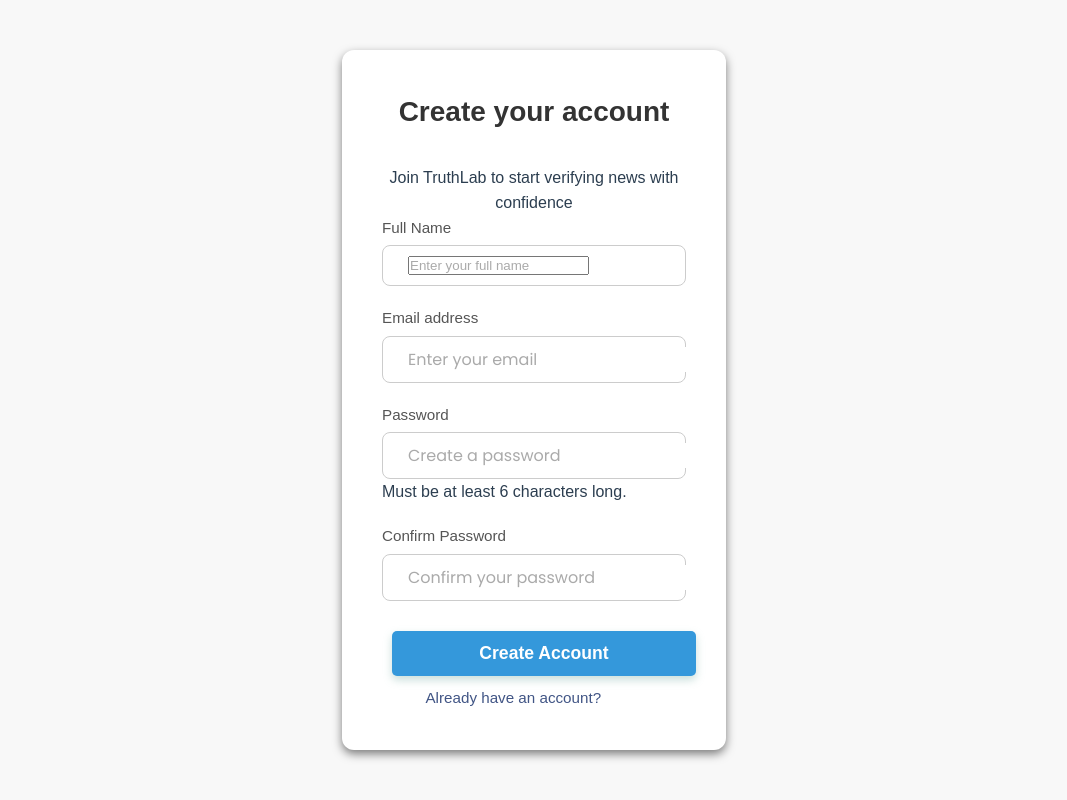
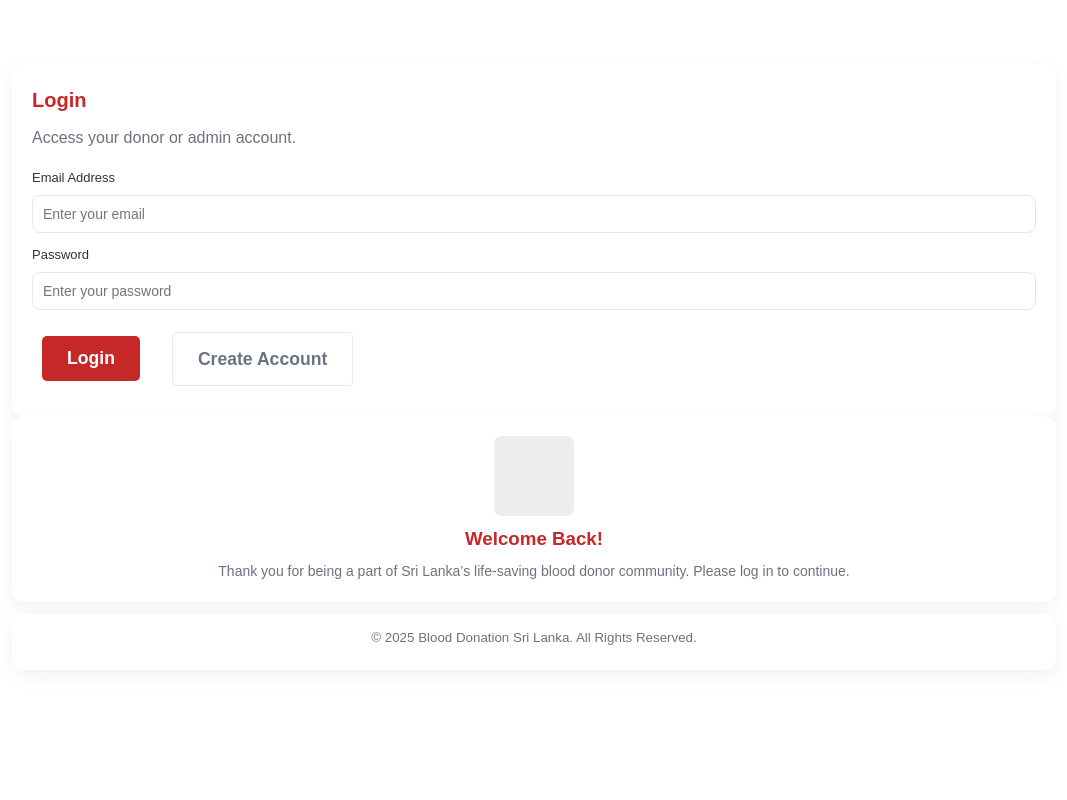
Before and after one commit to LoshiniWelonika/Blood-Donation-Site, a React (Create React App) app in the folder frontend/: page /login in a window 1280 px wide. Shown: the whole page, without its empty margins (106-1173 px from the left). Built offline with nearby package versions, Linux system fonts and the light colour scheme.

Commit message:
Modified Login and Signup Pages

```diff
--- a/frontend/src/App.js
+++ b/frontend/src/App.js
@@ -9,8 +9,8 @@ function App() {
     <div>
      <Routes>
             <Route path="/" element={<Home/>} />
-            <Route path="/signup" element={<Login/>} />
-            <Route path="/login" element={<Signup/>} />
+            <Route path="/signup" element={<Signup/>} />
+            <Route path="/login" element={<Login/>} />
         </Routes>
     </div>
   );
--- a/frontend/src/pages/Login.jsx
+++ b/frontend/src/pages/Login.jsx
@@ -3,35 +3,41 @@ import "../static/Login.css"
 
 const Login = () => {
     return(
-        <div className="container">
-        <div className="login-container">
-        <h1 className="header">Log In to Our Site</h1>
+  <div class="page">
+      <div class="card">
+        <h2>Login</h2>
+        <p class="lead">Access your donor or admin account.</p>
 
-        <form>
-            <div className="input-group">
-                <label htmlFor="email">Email address</label>
-                <div className="input-field-container">
-                    <i className="fa-regular fa-user"></i>
-                    <input type="email" id="email" placeholder="Enter your email" required />
-                </div>
-            </div>
+        <form action="#" method="post">
+          <div class="field">
+            <label for="email">Email Address</label>
+            <input type="email" id="email" name="email" placeholder="Enter your email" required />
+          </div>
 
-            <div className="input-group">
-                <label htmlFor="password">Password</label>
-                <div className="input-field-container">
-                    <i className="fa-solid fa-key"></i>
-                    <input type="password" id="password" placeholder="Enter your password" required />
-                </div>
-            </div>
+          <div class="field">
+            <label for="password">Password</label>
+            <input type="password" id="password" name="password" placeholder="Enter your password" required />
+          </div>
+
+          <div class="actions">
+            <button type="submit" class="btn primary">Login</button>
+            <a href="register.html" class="btn ghost">Create Account</a>
+          </div>
+        </form>
+      </div>
 
 
-            <button type="submit" className="btn primary-btn">Log in</button>
-        </form>
+      <aside class="sidebar">
+        <div class="card info">
+          <div class="logo-img"></div>
+          <h3>Welcome Back!</h3>
+          <p>Thank you for being a part of Sri Lanka’s life-saving blood donor community. Please log in to continue.</p>
+        </div>
 
-        <p className="signup-text">
-            Don't have an account?  <Link to="/signup">Sign up</Link>
-        </p>
-    </div>
+        <div class="card footer-card">
+          <small>&copy; 2025 Blood Donation Sri Lanka. All Rights Reserved.</small>
+        </div>
+      </aside>
     </div>
     )
 }
--- a/frontend/src/pages/Signup.jsx
+++ b/frontend/src/pages/Signup.jsx
@@ -3,53 +3,161 @@ import { Link } from "react-router-dom";
 
 const Login = () => {
     return(
-        <div className="container">
-        <div className="login-container">
-        <h1 className="header">Create your account</h1>
-        <p className="tagline">Join TruthLab to start verifying news with confidence</p>
+  <div className="page">
+    <main className="content">
+      <section className="card">
+        <h2>Register Now</h2>
+        <p className="lead">Become a donor and help save lives — fill the short registration form below.</p>
 
         <form>
-            <div className="input-group">
-                <label for="full-name">Full Name</label>
-                <div className="input-field-container">
-                    <i className="fa-regular fa-user"></i>
-                    <input type="text" id="full-name" placeholder="Enter your full name" required />
-                </div>
+          <div className="row">
+            <div className="field half">
+              <label for="name">Name</label>
+              <input id="name" type="text" placeholder="Full name" />
             </div>
+            <div className="field half">
+              <label for="age">Age</label>
+              <input id="age" type="number" min="16" max="100" placeholder="Age" />
+            </div>
+          </div>
 
-            <div className="input-group">
-                <label for="email">Email address</label>
-                <div className="input-field-container">
-                    <i className="fa-regular fa-envelope"></i>
-                    <input type="email" id="email" placeholder="Enter your email" required />
-                </div>
+          <div className="row">
+            <div className="field half">
+              <label>Gender</label>
+              <div className="radio-group">
+                <label className="radio"><input type="radio" name="gender" value="male"/> Male</label>
+                <label className="radio"><input type="radio" name="gender" value="female"/> Female</label>
+                <label className="radio"><input type="radio" name="gender" value="other"/> Other</label>
+              </div>
             </div>
+            <div className="field half">
+              <label for="phone">Phone</label>
+              <input id="phone" type="text" placeholder="07x-xxxxxxx" />
+            </div>
+          </div>
 
-            <div className="input-group">
-                <label for="password">Password</label>
-                <div className="input-field-container">
-                    <i className="fa-solid fa-key"></i>
-                    <input type="password" id="password" placeholder="Create a password" required />
-                </div>
-                <p className="password-hint">Must be at least 6 characters long.</p>
+          <div className="row">
+            <div className="field half">
+              <label for="email">Email</label>
+              <input id="email" type="email" placeholder="you@example.com" />
             </div>
+            <div className="field half">
+              <label for="password">Password</label>
+              <input id="password" type="password" placeholder="Choose a password" />
+            </div>
+          </div>
 
-            <div className="input-group">
-                <label for="confirm-password">Confirm Password</label>
-                <div className="input-field-container">
-                    <i className="fa-solid fa-key"></i>
-                    <input type="password" id="confirm-password" placeholder="Confirm your password" required />
-                </div>
+          <div className="row">
+            <div className="field half">
+              <label for="blood">Blood Type</label>
+              <select id="blood">
+                <option value="">Select Blood Type</option>
+                <option>A+</option><option>A-</option><option>B+</option><option>B-</option>
+                <option>AB+</option><option>AB-</option><option>O+</option><option>O-</option>
+              </select>
             </div>
+            <div className="field half">
+              <label for="city">City</label>
+              <input id="city" type="text" placeholder="City" />
+            </div>
+          </div>
 
-            <button type="submit" className="btn primary-btn">Create Account</button>
+          <div className="field">
+            <label for="province">Province</label>
+            <select id="province">
+              <option value="">Select Province</option>
+              <option>Central Province</option>
+              <option>Eastern Province</option>
+              <option>Northern Province</option>
+              <option>North Central Province</option>
+              <option>North Western Province</option>
+              <option>Sabaragamuwa Province</option>
+              <option>Southern Province</option>
+              <option>Uva Province</option>
+              <option>Western Province</option>
+            </select>
+          </div>
+
+          <div className="row">
+            <div className="field half">
+              <label for="times">Number of Times Donated</label>
+              <input id="times" type="number" min="0" placeholder="0" />
+            </div>
+            <div className="field half">
+              <label for="last">Last Donated Date</label>
+              <input id="last" type="date" />
+            </div>
+          </div>
+
+          <div className="field">
+            <label>I would like to Donate Blood</label>
+            <div className="radio-group">
+              <label className="radio"><input type="radio" name="freq"/> Every 4 Months</label>
+              <label className="radio"><input type="radio" name="freq"/> Every 6 Months</label>
+              <label className="radio"><input type="radio" name="freq"/> Once a Year</label>
+            </div>
+          </div>
+
+          <div className="row">
+            <div className="field half">
+              <label>Are you suffering from any long term illness?</label>
+              <div className="radio-group"><label className="radio"><input type="radio" name="illness"/> Yes</label><label className="radio"><input type="radio" name="illness"/> No</label></div>
+            </div>
+            <div className="field half">
+              <label for="illnessdesc">Describe the Illness</label>
+              <input id="illnessdesc" type="text" placeholder="If yes, describe" />
+            </div>
+          </div>
+
+          <div className="row">
+            <div className="field half">
+              <label>Are you taking any medicine?</label>
+              <div className="radio-group"><label className="radio"><input type="radio" name="meds"/> Yes</label><label className="radio"><input type="radio" name="meds"/> No</label></div>
+            </div>
+            <div className="field half">
+              <label for="meddesc">Description</label>
+              <input id="meddesc" type="text" placeholder="If yes, describe" />
+            </div>
+          </div>
+
+          <div className="row">
+            <div className="field half">
+              <label>Have you undergone any surgery?</label>
+              <div className="radio-group"><label className="radio"><input type="radio" name="surg"/> Yes</label><label className="radio"><input type="radio" name="surg"/> No</label></div>
+            </div>
+            <div className="field half">
+              <label for="surgdesc">Description</label>
+              <input id="surgdesc" type="text" placeholder="If yes, describe" />
+            </div>
+          </div>
+
+          <div className="actions">
+            <button type="submit" className="btn primary">Register</button>
+            <button type="reset" className="btn ghost">Reset</button>
+          </div>
         </form>
+      </section>
 
-        <p className="signup-text">
-            Already have an account? <Link to="/login">Login</Link>
-        </p>
-    </div>
-    </div>
+      <aside className="sidebar">
+        <div className="card info">
+          <img src="" alt="logo" className="logo-img" />
+          <h3>Need Blood?</h3>
+          <p>If you need blood or want to donate in Sri Lanka, register and get notified when there's a match.</p>
+          <p className="availability">24x7 — 365 Days</p>
+        </div>
+
+        <div className="card">
+          <h4>Contact</h4>
+          <p>contact@blooddonation.lk</p>
+          <p>srilanka · Map link</p>
+        </div>
+
+        <div className="card footer-card">
+          <small>© 2024 All Rights Reserved by Blood Finder</small>
+        </div>
+      </aside>
+    </main>
+  </div>
     )
 }
 
--- a/frontend/src/static/Login.css
+++ b/frontend/src/static/Login.css
@@ -1,157 +1,286 @@
-/* Basic Reset and Font Setup */
-.container {
-    font-family: "Poppins", sans-serif;
-    background-color: #f8f8f8; /* Light background for the whole page */
-    display: flex;
-    justify-content: center;
-    align-items: center;
-    min-height: 100vh;
-    padding: 20px;
+/* ===============================
+   Global Reset & Variables
+=============================== */
+* {
+  box-sizing: border-box;
+  margin: 0;
+  padding: 0;
 }
 
-/* Login Container Styles (The white card) */
-.login-container {
-    background-color: #ffffff;
-    padding: 40px;
-    border-radius: 12px;
-    box-shadow: 0 4px 10px rgba(0, 0, 0, 0.5); /* Very subtle shadow */
-    width: 30vw;
-    text-align: center;
+:root {
+  --primary: #c62828;
+  --accent: #ff5252;
+  --muted: #6b7280;
+  --bg: #f7f7f9;
+  --card: #ffffff;
 }
 
-/* Header/Title */
-.header {
-    font-size: 1.75rem;
-    font-weight: 700;
-    color: #333333;
-    margin-bottom: 30px;
-    text-align: center;
+/* ===============================
+   Base Styles
+=============================== */
+body {
+  font-family: Inter, system-ui, -apple-system, 'Segoe UI', Roboto, 'Helvetica Neue', Arial;
+  background: var(--bg);
+  color: #111;
+  -webkit-font-smoothing: antialiased;
 }
 
-/* Input Group and Label */
-.input-group {
-    margin-bottom: 20px;
-    text-align: left;
+.page {
+  max-width: 1100px;
+  margin: 36px auto;
+  padding: 28px;
 }
 
-.input-group label {
-    display: block;
-    margin-bottom: 5px;
-    font-size: 0.95rem;
-    font-weight: 500;
-    color: #555555;
+/* ===============================
+   Header Section
+=============================== */
+header.site {
+  display: flex;
+  align-items: center;
+  gap: 20px;
+  margin-bottom: 18px;
 }
 
-/* Input Field Container (for the icon and input) */
-.input-field-container {
-    display: flex;
-    align-items: center;
-    border: 1px solid #cccccc;
-    border-radius: 8px;
-    padding: 10px 15px;
-    transition: border-color 0.3s;
+.logo {
+  width: 48px;
+  height: 48px;
+  border-radius: 8px;
+  background: linear-gradient(135deg, var(--primary), var(--accent));
+  display: flex;
+  align-items: center;
+  justify-content: center;
+  color: white;
+  font-weight: 700;
+  font-size: 18px;
 }
 
-.input-field-container:focus-within {
-    border-color: #639c94; /* Focus border color */
+.subtitle {
+  font-size: 13px;
+  color: var(--muted);
 }
 
-.input-field-container i {
-    color: #aaaaaa;
-    margin-right: 10px;
-    font-size: 1.1rem;
+nav.top {
+  margin-left: auto;
 }
 
-/* Text Input */
-input[type="email"],
-input[type="password"] {
-    flex-grow: 1;
-    border: none;
-    padding: 0;
-    font-size: 1rem;
-    font-family: 'Poppins', sans-serif;
-    color: #333333;
-    outline: none; /* Remove default focus outline */
+nav.top a {
+  margin-left: 12px;
+  color: var(--muted);
+  text-decoration: none;
+  font-weight: 600;
+  transition: color 0.3s ease;
 }
 
-input::placeholder {
-    color: #aaaaaa;
-    font-weight: 400;
+nav.top a:hover {
+  color: var(--primary);
 }
 
-/* Forgot Password Link */
-a{
-    text-decoration: none;
+/* ===============================
+   Layout: Main Content
+=============================== */
+.content {
+  display: grid;
+  grid-template-columns: 1fr 380px;
+  gap: 28px;
 }
 
-
-/* Button Styles */
-.btn {
-    width: 100%;
-    padding: 15px 20px;
-    border: none;
-    border-radius: 8px;
-    font-size: 1rem;
-    font-weight: 600;
-    cursor: pointer;
-    transition: background-color 0.2s, box-shadow 0.2s;
-    margin-bottom: 15px;
+/* ===============================
+   Card Styles
+=============================== */
+.card {
+  background: var(--card);
+  border-radius: 12px;
+  padding: 20px;
+  box-shadow: 0 6px 20px rgba(16, 24, 40, 0.06);
 }
 
-/* Primary Button (Log In) */
-.primary-btn {
-    background-color: #3498DB; /* The teal/green color from the image */
-    color: #ffffff;
-    box-shadow: 0 4px 8px rgba(121, 174, 165, 0.4);
-    display: flex;
-    justify-content: center;
+h2 {
+  font-size: 20px;
+  margin-bottom: 10px;
+  color: var(--primary);
 }
 
-.primary-btn:hover {
-    background-color: #639c94;
+p.lead {
+  color: var(--muted);
+  margin-bottom: 18px;
+  line-height: 1.5;
 }
 
-/* Secondary Button (Log in with Google) */
-.secondary-btn {
-    background-color: #ffffff;
-    color: #333333;
-    border: 1px solid #cccccc;
-    display: flex;
-    align-items: center;
-    justify-content: center;
-    margin-bottom: 30px;
+/* ===============================
+   Form Styles
+=============================== */
+form .row {
+  display: flex;
+  gap: 12px;
 }
 
-.secondary-btn i {
-    margin-right: 10px;
-    font-size: 1.1rem;
+.field {
+  display: flex;
+  flex-direction: column;
+  margin-bottom: 12px;
 }
 
-.secondary-btn:hover {
-    background-color: #eeebeb;
+.field.half {
+  flex: 1;
 }
 
-.google-icon {
-  width: 20px;
-  height: 20px;
-  margin-right: 10px;
+label {
+  font-size: 13px;
+  margin-bottom: 6px;
+  color: #333;
 }
 
-
-/* Sign Up Text */
-.signup-text {
-    font-size: 0.95rem;
-    color: #415585;
+input[type="text"],
+input[type="email"],
+input[type="number"],
+input[type="password"],
+input[type="date"],
+select,
+textarea {
+  padding: 10px;
+  border: 1px solid #e6e6ee;
+  border-radius: 8px;
+  font-size: 14px;
+  transition: border-color 0.3s ease, box-shadow 0.3s ease;
 }
 
-.signup-link {
-    color: #639c94; /* Match the link color */
-    font-weight: 500;
-    text-decoration: none;
-    transition: color 0.2s;
+input:focus,
+select:focus,
+textarea:focus {
+  border-color: var(--accent);
+  outline: none;
+  box-shadow: 0 0 5px rgba(198, 40, 40, 0.3);
 }
 
-.signup-link:hover {
-    color: #4a7771;
-    text-decoration: underline;
+textarea {
+  min-height: 80px;
+  resize: vertical;
 }
+
+/* ===============================
+   Radio Buttons
+=============================== */
+.radio-group {
+  display: flex;
+  gap: 12px;
+  align-items: center;
+  flex-wrap: wrap;
+}
+
+.radio {
+  display: flex;
+  gap: 6px;
+  align-items: center;
+  font-size: 14px;
+}
+
+/* ===============================
+   Buttons
+=============================== */
+.actions {
+  display: flex;
+  gap: 12px;
+  align-items: center;
+  margin-top: 8px;
+}
+
+.btn {
+  padding: 10px 16px;
+  border-radius: 8px;
+  border: none;
+  cursor: pointer;
+  font-weight: 700;
+  font-size: 15px;
+  transition: background 0.3s ease, transform 0.2s ease;
+}
+
+.btn.primary {
+  background: var(--primary);
+  color: white;
+}
+
+.btn.primary:hover {
+  background: var(--accent);
+  transform: translateY(-2px);
+}
+
+.btn.ghost {
+  background: transparent;
+  border: 1px solid #e8e8ee;
+  color: var(--muted);
+}
+
+.btn.ghost:hover {
+  border-color: var(--accent);
+  color: var(--primary);
+}
+
+/* ===============================
+   Sidebar
+=============================== */
+.sidebar {
+  display: flex;
+  flex-direction: column;
+  gap: 12px;
+}
+
+.info {
+  text-align: center;
+}
+
+.info h3 {
+  color: var(--primary);
+  margin-bottom: 6px;
+}
+
+.info p {
+  color: var(--muted);
+  font-size: 14px;
+}
+
+.logo-img {
+  width: 80px;
+  height: 80px;
+  margin: 0 auto 8px;
+  display: block;
+  background: #eee;
+  border-radius: 8px;
+}
+
+.availability {
+  margin-top: 8px;
+  font-weight: 700;
+  color: var(--muted);
+}
+
+.footer-card {
+  text-align: center;
+  padding-top: 10px;
+}
+
+.footer-card small {
+  color: var(--muted);
+}
+
+/* ===============================
+   Responsive Design
+=============================== */
+@media (max-width: 900px) {
+  .content {
+    grid-template-columns: 1fr;
+  }
+
+  .page {
+    padding: 16px;
+  }
+
+  header.site {
+    flex-wrap: wrap;
+    gap: 12px;
+  }
+
+  nav.top {
+    width: 100%;
+    text-align: right;
+  }
+}
```
